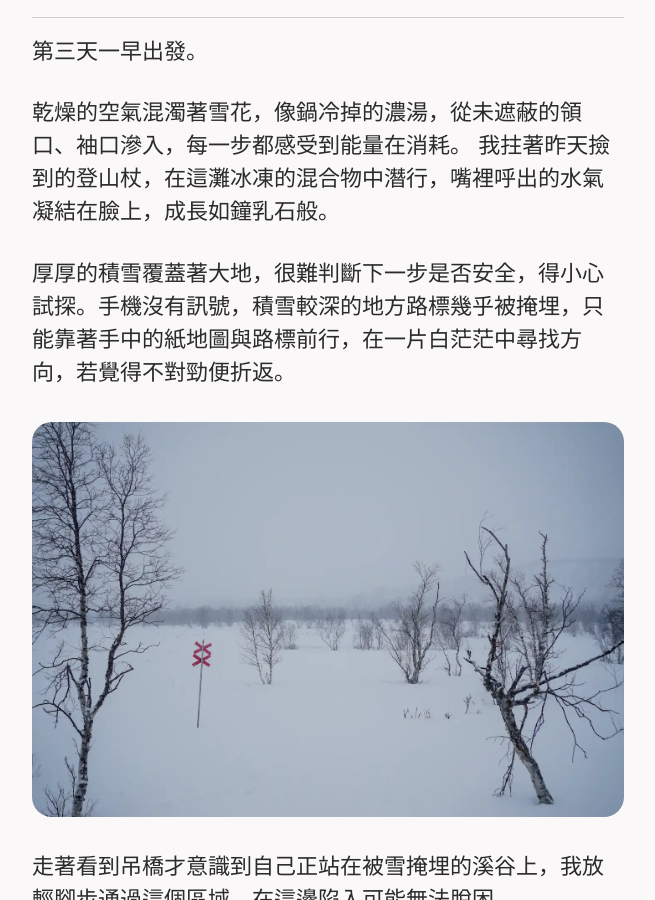
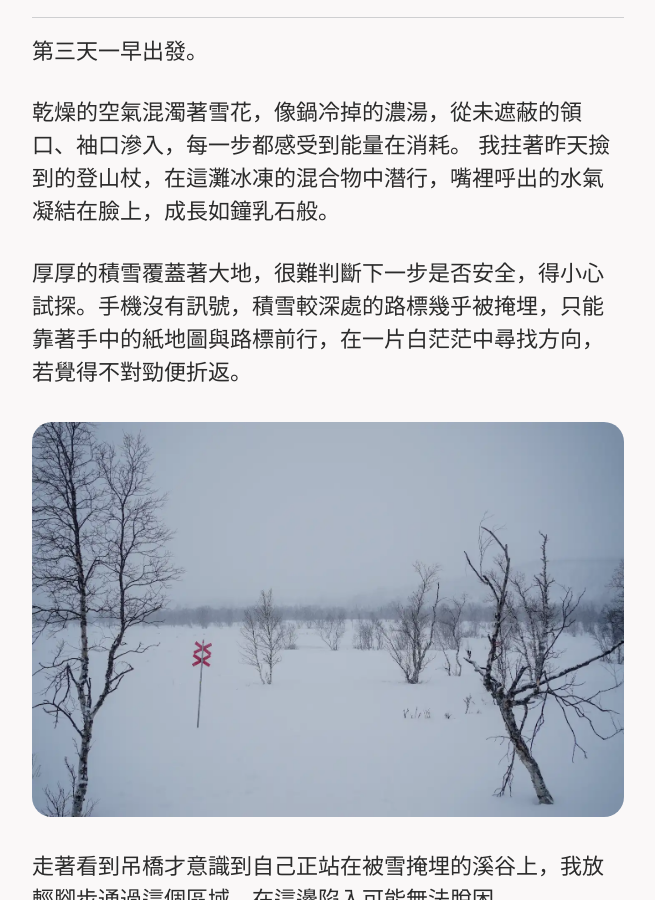
Before and after one commit to zebra314/zebra314.github.io, a Jekyll site: the page built from _posts/2025-02-01-北邊的事.md, in a window 1280 px wide and 900 px high, scrolled down 3305 px. Shown: the whole window, without its empty margins (312-967 px from the left). Built offline with Jekyll 4.4.1, drawn with Linux system fonts in a browser that asks for light colours; cached includes are drawn as plain includes.

Commit message:
Update content

```diff
--- a/_posts/2025-02-01-北邊的事.md
+++ b/_posts/2025-02-01-北邊的事.md
@@ -44,7 +44,7 @@ E10 是一條從瑞典北部通往挪威海岸的公路，這次只路過，暑
 乾燥的空氣混濁著雪花，像鍋冷掉的濃湯，從未遮蔽的領口、袖口滲入，每一步都感受到能量在消耗。
 我拄著昨天撿到的登山杖，在這灘冰凍的混合物中潛行，嘴裡呼出的水氣凝結在臉上，成長如鐘乳石般。
 
-厚厚的積雪覆蓋著大地，很難判斷下一步是否安全，得小心試探。手機沒有訊號，積雪較深的地方路標幾乎被掩埋，只能靠著手中的紙地圖與路標前行，在一片白茫茫中尋找方向，若覺得不對勁便折返。
+厚厚的積雪覆蓋著大地，很難判斷下一步是否安全，得小心試探。手機沒有訊號，積雪較深處的路標幾乎被掩埋，只能靠著手中的紙地圖與路標前行，在一片白茫茫中尋找方向，若覺得不對勁便折返。
 ![Landmark](/assets/image/25/0201-4.webp)
 走著看到吊橋才意識到自己正站在被雪掩埋的溪谷上，我放輕腳步通過這個區域，在這邊陷入可能無法脫困。
 ![Bridge](/assets/image/25/0201-5.webp)
```
